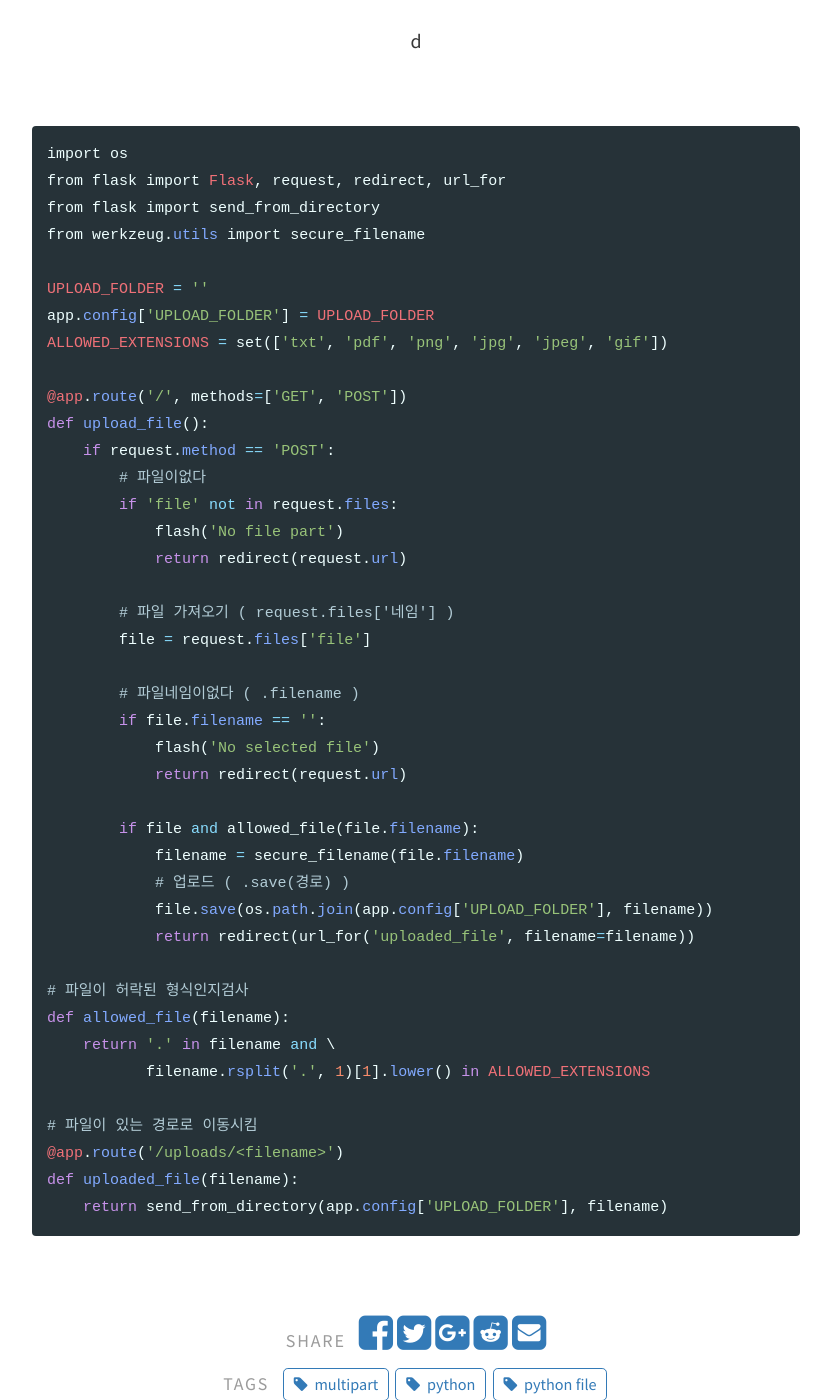
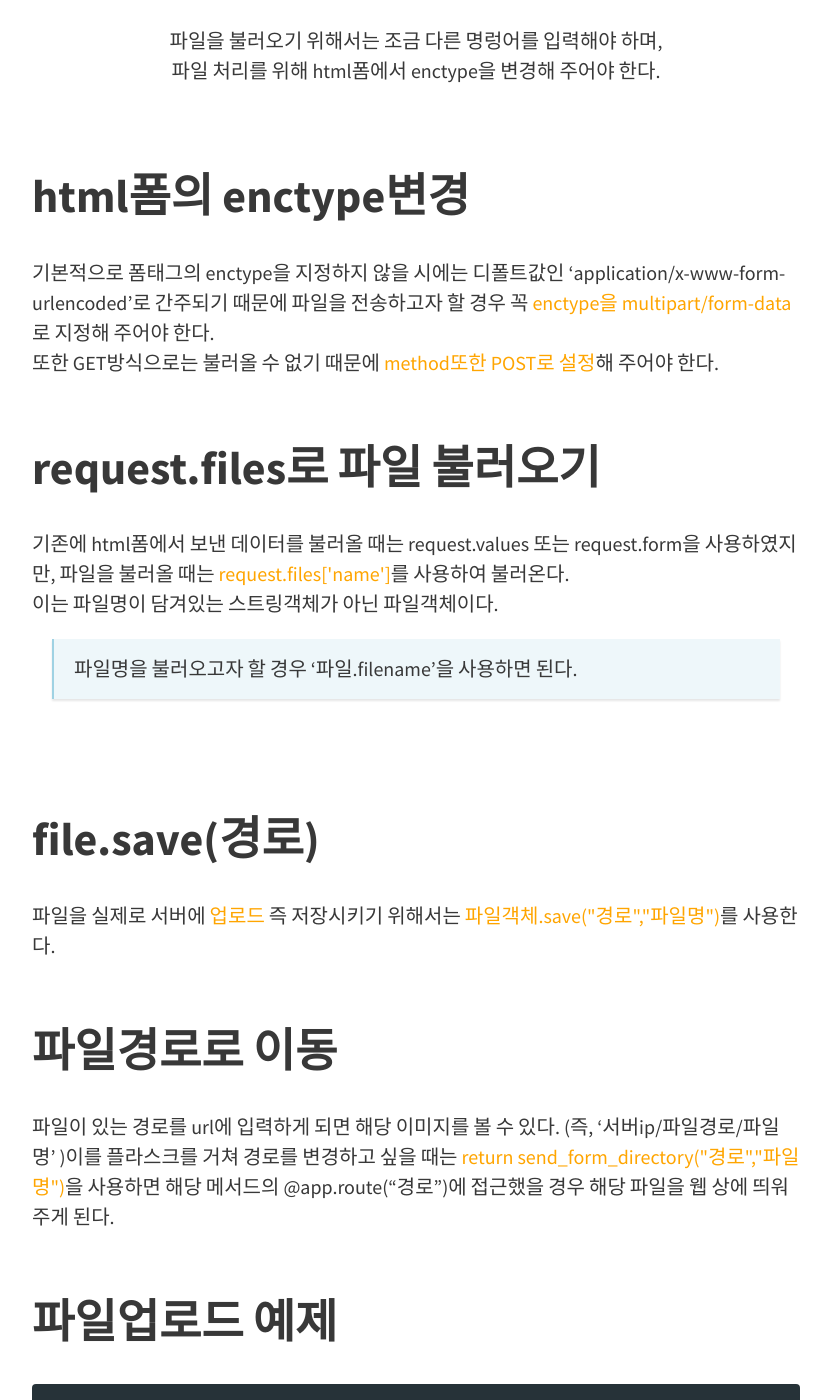
Before and after one commit to gunbin91/gunbin91.github.io, a Jekyll site: the page built from _posts/2018-09-19-python_g_file.md, in a window 1280 px wide and 1400 px high, scrolled down 243 px. Shown: the whole window, without its empty margins (224-1055 px from the left). Built offline with Jekyll 4.4.1, drawn with Linux system fonts in a browser that asks for light colours; comment, search, counter and statistics services are not loaded; some of the changed text lies outside the part shown.

Commit message:
add python_fileupload

```diff
--- a/_posts/2018-09-19-python_g_file.md
+++ b/_posts/2018-09-19-python_g_file.md
@@ -7,9 +7,28 @@ categories: [ python ]
 ---
 
 <p align="center">
-    d
+    파일을 불러오기 위해서는 조금 다른 명렁어를 입력해야 하며,<br/> 파일 처리를 위해 html폼에서 enctype을 변경해 주어야 한다.
 </p><br/>
 
+# html폼의 enctype변경
+기본적으로 폼태그의 enctype을 지정하지 않을 시에는 디폴트값인 'application/x-www-form-urlencoded'로 간주되기 때문에 파일을 전송하고자 할 경우 꼭 <font color="orange">enctype을 multipart/form-data</font>로 지정해 주어야 한다.<br/> 또한 GET방식으로는 불러올 수 없기 때문에 <font color="orange">method또한 POST로 설정</font>해 주어야 한다.
+<br/><br/>
+
+# request.files로 파일 불러오기
+기존에 html폼에서 보낸 데이터를 불러올 때는 request.values 또는 request.form을 사용하였지만, 파일을 불러올 때는 <font color="orange">request.files['name']</font>를 사용하여 불러온다.<br/> 이는 파일명이 담겨있는 스트링객체가 아닌 파일객체이다.
+> 파일명을 불러오고자 할 경우 '파일.filename'을 사용하면 된다.
+
+<br/><br/>
+
+# file.save(경로)
+파일을 실제로 서버에 <font color="orange">업로드</font> 즉 저장시키기 위해서는 <font color="orange">파일객체.save("경로","파일명")</font>를 사용한다.
+<br/><br/>
+
+# 파일경로로 이동
+파일이 있는 경로를 url에 입력하게 되면 해당 이미지를 볼 수 있다. (즉, '서버ip/파일경로/파일명' )이를 플라스크를 거쳐 경로를 변경하고 싶을 때는 <font color="orange">return send_form_directory("경로","파일명")</font>을 사용하면 해당 메서드의 @app.route("경로")에 접근했을 경우 해당 파일을 웹 상에 띄워주게 된다.
+<br/><br/>
+
+# 파일업로드 예제
 {% highlight ruby %}
 import os
 from flask import Flask, request, redirect, url_for
@@ -28,13 +47,13 @@ def upload_file():
             flash('No file part')
             return redirect(request.url)
 
-        # 파일 가져오기 ( request.files['네임'] )
-        file = request.files['file']
-
         # 파일네임이없다 ( .filename )
         if file.filename == '':
             flash('No selected file')
             return redirect(request.url)
+
+        # 파일 가져오기 ( request.files['네임'] )
+        file = request.files['file']
 
         if file and allowed_file(file.filename):
             filename = secure_filename(file.filename)
```
Also changed, not shown: _posts/2018-10-02-test.md (deleted, +0 -13 lines).
